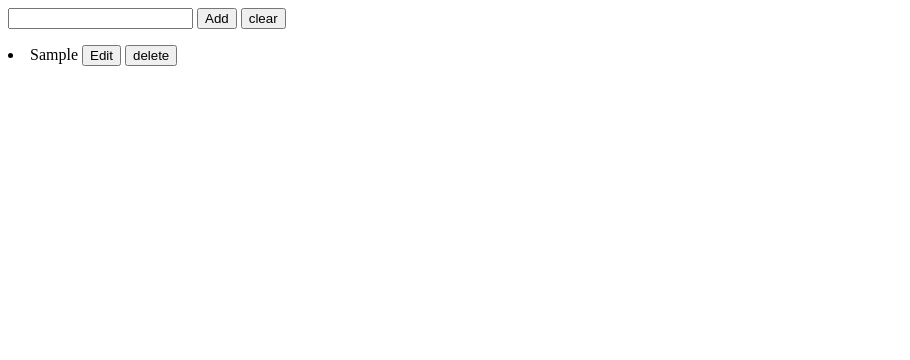
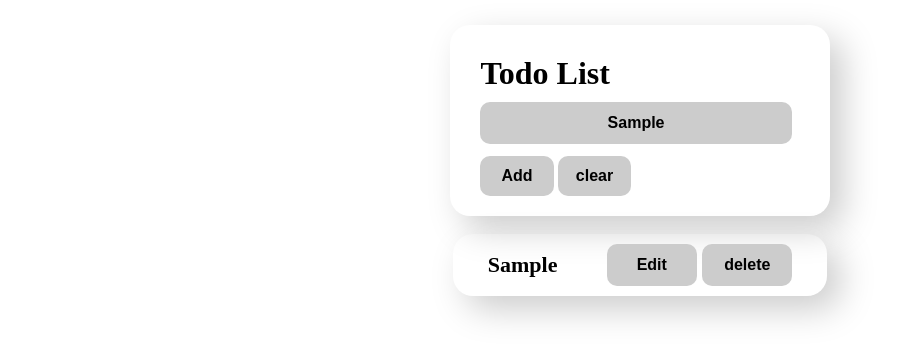
Before and after one commit to owaisraza72/Todo-List, a plain HTML site: page index.html in a window 1280 px wide. Both pictures are taken after typing "Sample" into the empty fields and a click on the button "Add". Shown: the whole page, without its empty margins (0-910 px from the left). Drawn offline with Linux system fonts and the light colour scheme.

Commit message:
Todo List

```diff
--- /dev/null
+++ b/app.js
@@ -0,0 +1,54 @@
+let show = document.getElementById("show");
+let clear = document.getElementById("clear");
+
+let data = [] || JSON.parse(localStorage.getItem("data"));
+
+add.addEventListener("click", function () {
+  let text = document.getElementById("text").value;
+
+  data.push(text);
+  console.log(data);
+  show.style.display = "inline";
+  // show.innerHTML+=`data`;
+
+  localStorage.setItem("data", JSON.stringify(data));
+
+  render();
+});
+
+function render() {
+  show.innerHTML = "";
+
+  for (let i = 0; i < data.length; i++) {
+    show.innerHTML += `<li>${data[i]} <div><button onclick="edit(${[
+      i,
+    ]})">Edit</button> <button onclick="del(${[i]})">delete
+   </button></div> </li>`;
+  }
+  Event.location.reload("index.html");
+
+  text.value = "";
+}
+
+function edit(index) {
+  let add = prompt("put the value");
+  data.splice(index, 1, add);
+  show.innerHTML = "";
+
+  localStorage.setItem("data", JSON.stringify(data));
+  render();
+}
+
+function del(index) {
+  // show.innerHMTL = "";
+
+  data.splice(index, 1);
+  alert("Your data is Deleted");
+  localStorage.removeItem("data", data[index]);
+  render();
+}
+
+clear.addEventListener("click", function () {
+  localStorage.clear("data");
+  show.innerHTML = "";
+});
--- a/index.html
+++ b/index.html
@@ -1,69 +1,21 @@
-                    <!DOCTYPE html>
+<!DOCTYPE html>
 <html lang="en">
   <head>
     <meta charset="UTF-8" />
     <meta name="viewport" content="width=device-width, initial-scale=1.0" />
     <title>Document</title>
+    <link rel="stylesheet" href="./styles.css" />
   </head>
 
   <body>
-    <input type="text" id="text">
-        <button id="add">Add</button>
-        <button id="clear">clear</button>
-    <p id="show"></p>
+    <div id="form">
+      <h1>Todo List</h1>
+      <input type="text" id="text" />
+      <button id="add" class="btn1">Add</button>
+      <button id="clear" class="btn2">clear</button>
+    </div>
+    <ul id="show"></ul>
 
-    <script>
-
-
-
-              let text = document.getElementById('text')
-              let add = document.getElementById('add')
-              let clear = document.getElementById('clear')
-
-              let data = []||JSON.parse(localStorage.getItem('data'))
-
-              add.addEventListener('click', function () {
-                  data.push(text.value);
-                  console.log(data)
-                  // show.innerHTML+=`data`;
-
-                  localStorage.setItem('data',JSON.stringify(data));
-
-                  render()
-
-                        })
-
-
-             function render(){
-
-              for (let i = 0; i < data.length; i++) {console.log(data[i]);
-   show.innerHTML += `<li>${data[i]} <button onclick="edit(${i})">Edit</button> <button onclick="del(${i})">delete
-   </button> </li>`;
-
-              }
-              // window.location.reload("index.html")
-
-              text.value = ""
-
-              }
-
-              function edit(){
-
-              }
-
-
-            function del(index){
-                    // show.innerHMTL = "";
-                    localStorage.removeItem('data')
-
-            }
-
-
-
-              clear.addEventListener('click', function () {
-                  localStorage.clear('data');
-                  show.innerHTML = "";
-              })
-     </script>
+    <script src="./app.js"></script>
   </body>
 </html>
--- /dev/null
+++ b/styles.css
@@ -0,0 +1,70 @@
+#body {
+  background-color: white;
+}
+
+input {
+  width: 90%;
+  padding: 12px;
+  margin-bottom: 12px;
+  border-radius: 10px;
+  border: none;
+  text-align: center;
+  font-weight: bold;
+  font-size: 16px;
+  background-color: #ccc;
+}
+
+#form {
+  margin: 2% 35% 0%;
+  background-color: f9f9f9;
+  padding: 20px 30px 10px;
+  border-radius: 20px;
+  box-shadow: 13px 13px 35px #ccc;
+  font-weight: bold;
+}
+
+h1 {
+  margin: 10px 0px;
+}
+
+.btn1,
+.btn2 {
+  width: 23%;
+  padding: 10px;
+  text-align: center;
+  margin-bottom: 10px;
+  border-radius: 10px;
+  border: none;
+  background-color: #ccc;
+  height: 40px;
+  font-size: 16px;
+  font-weight: bold;
+}
+li {
+  margin: 0 auto 1%;
+  list-style: none;
+
+  width: 28%;
+  background-color: f9f9f9;
+  padding: 10px;
+  border-radius: 20px;
+  box-shadow: 13px 13px 35px #ccc;
+  font-weight: bold;
+  font-size: 22px;
+  display: flex;
+  align-items: center;
+  justify-content: space-around;
+}
+
+li button {
+  width: 90px;
+  padding: 10px;
+  text-align: center;
+  margin-bottom: 0px;
+  border-radius: 10px;
+  border: none;
+  background-color: #ccc;
+  height: 42px;
+  font-size: 16px;
+  font-weight: bold;
+}
```
